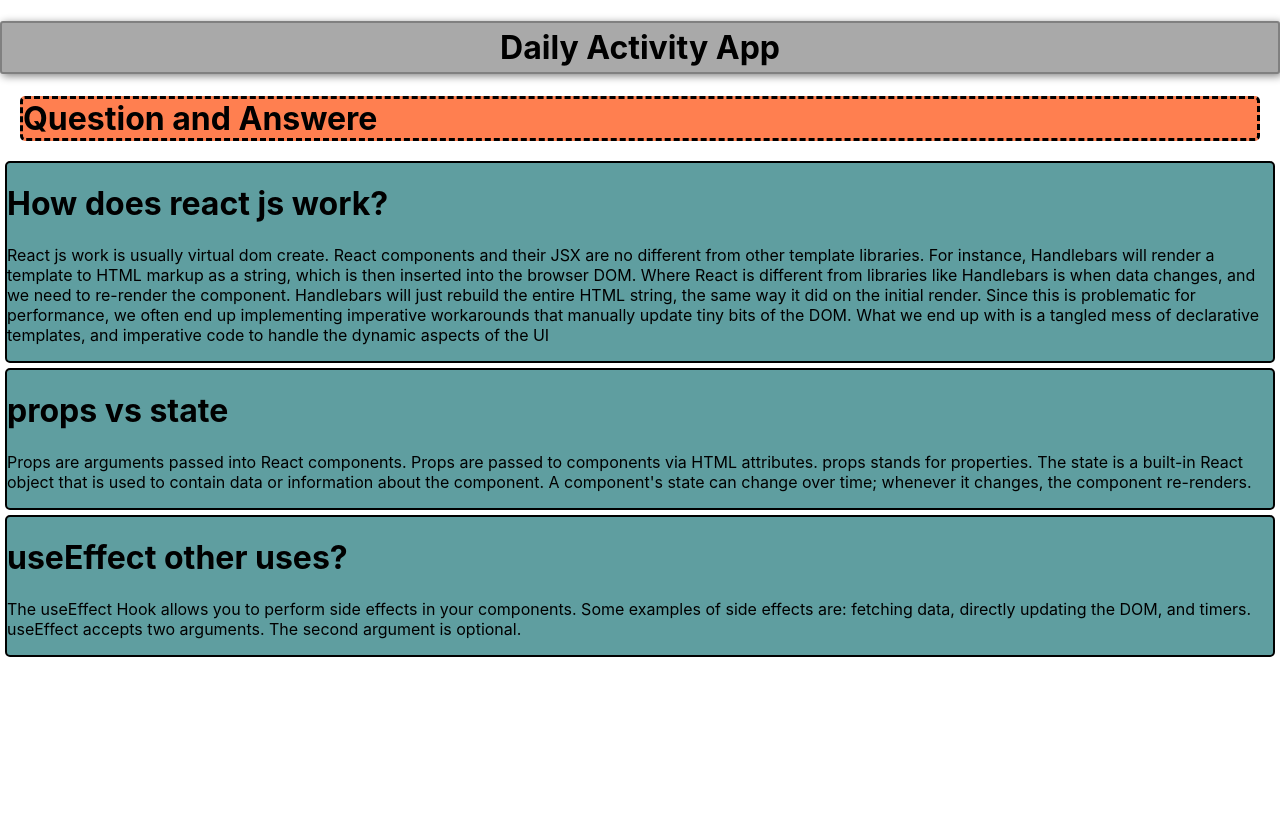
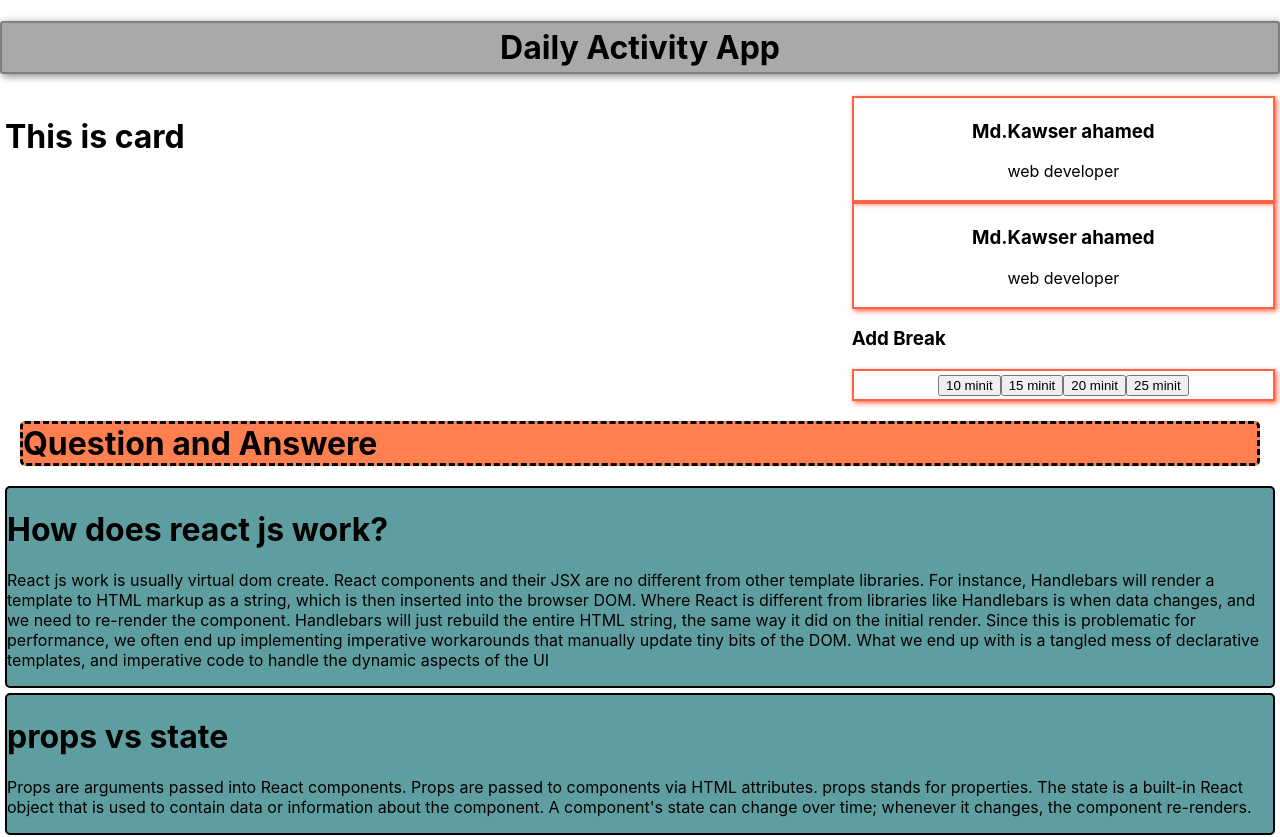
Before and after one commit to masumkawser/Daily-Activity_react_app, a React (Create React App) app: page / in a window 1280 px wide. Shown: the top 837 px of the page. Before the commit the page ends 800 px from the top, so only its background shows below. Built offline with nearby package versions, Linux system fonts and the light colour scheme.

Commit message:
profile added

```diff
--- /dev/null
+++ b/src/components/ActivityBody/ActivityBody.css
@@ -0,0 +1,5 @@
+.Activitybody{
+    display: grid;
+    grid-template-columns: 2fr 1fr;
+    margin: 5px;
+}
--- /dev/null
+++ b/src/components/ActivityBody/ActivityBody.js
@@ -0,0 +1,13 @@
+import React from 'react';
+import Profile from '../Profile/Profile';
+import"./ActivityBody.css";
+const ActivityBody = () => {
+    return (
+        <div className='Activitybody'>
+            <div><h1>This is card</h1></div>
+            <div><Profile></Profile></div>
+        </div>
+    );
+};
+
+export default ActivityBody;
--- a/src/components/Header/Header.js
+++ b/src/components/Header/Header.js
@@ -1,9 +1,11 @@
 import React from 'react';
+import ActivityBody from '../ActivityBody/ActivityBody';
 import"./Header.css";
 const Header = () => {
     return (
         <div>
             <h1 className='Headertitle'>Daily Activity App</h1>
+            <ActivityBody></ActivityBody>
         </div>
     );
 };
--- /dev/null
+++ b/src/components/Profile/Profile.css
@@ -0,0 +1,6 @@
+.profile{
+    border:2px solid tomato;
+    padding: 3px;
+    text-align: center;
+    box-shadow: 2px 2px 5px tomato;
+}
--- /dev/null
+++ b/src/components/Profile/Profile.js
@@ -0,0 +1,25 @@
+import React from 'react';
+import"./Profile.css";
+const Profile = () => {
+    return (
+        <div>
+            <div className='profile'>
+            <h3>Md.Kawser ahamed</h3>
+            <p>web developer</p>
+            </div>
+            <div className='profile'>
+            <h3>Md.Kawser ahamed</h3>
+            <p>web developer</p>
+            </div>
+            <h3>Add Break</h3>
+            <div className='profile'>
+            <button>10 minit</button>
+            <button>15 minit</button>
+            <button>20 minit</button>
+            <button>25 minit</button>
+            </div>
+        </div>
+    );
+};
+
+export default Profile;
```
